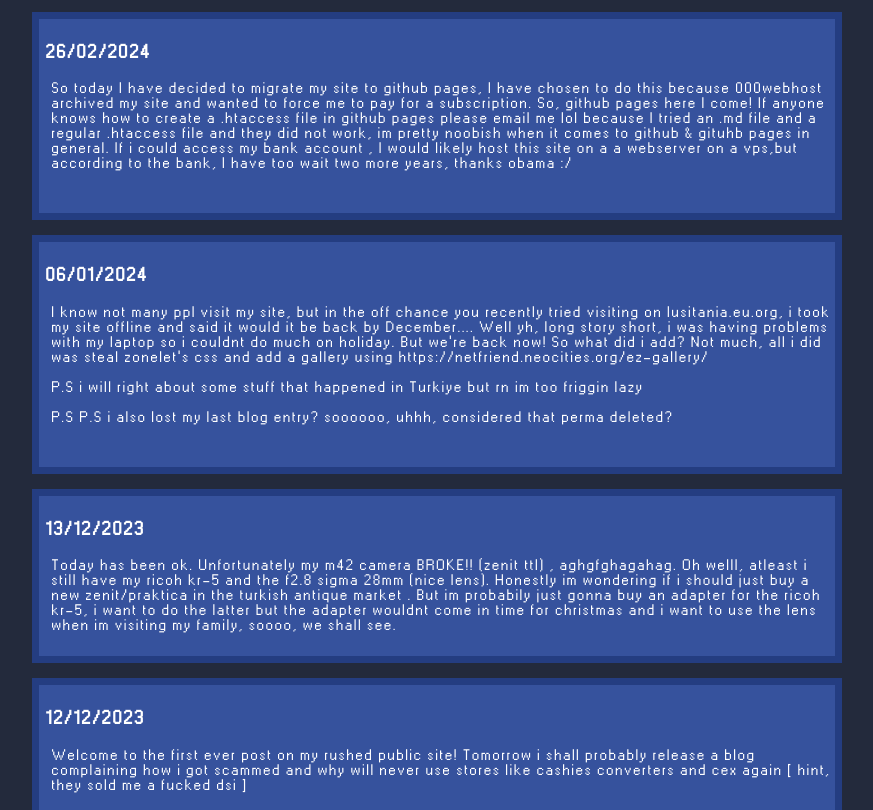
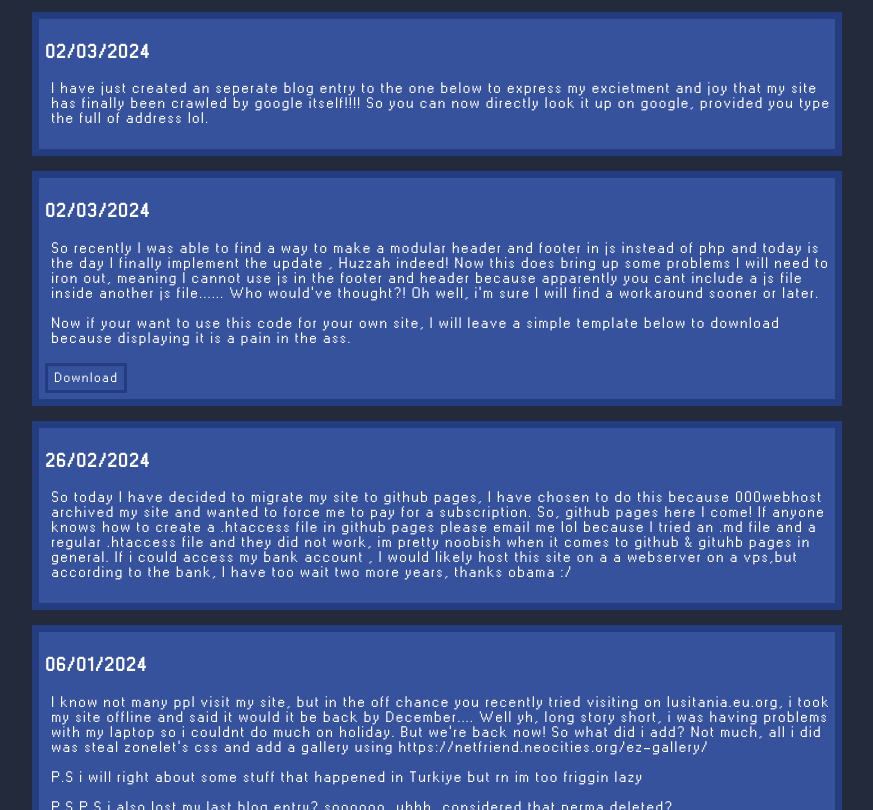
Before and after one commit to mangoman27/thatsite, a plain HTML site: page blog.html in a window 1280 px wide. Shown: the part 652-1462 px from the top of the page, without its empty margins (203-1076 px from the left). Drawn offline with Linux system fonts and the light colour scheme.

Commit message:
Add files via upload

```diff
--- a/blog.html
+++ b/blog.html
@@ -36,13 +36,38 @@
 
 
 		<div class="textbox">
+		 <h3>02/03/2024</h3>
+			<p> I have just created an seperate blog entry to the one below to express my excietment and joy  that my site has finally been crawled by google itself!!!! So you can now directly look it up on google, provided you type the full of address lol.
+			</p>
+
+
+
+		 </div>
+	<br>
+		<div class="textbox">
+		 <h3>02/03/2024</h3>
+			<p>
+
+
+			So recently I was able to find a way to make a modular header and footer in js instead of php and today is the day I finally implement the update ,
+			Huzzah indeed! Now this does bring up some problems I will need to iron out, meaning I cannot use js in the footer and header because apparently you cant
+			include a js file inside another js file...... Who would’ve thought?! Oh well, i’m sure I will find a workaround sooner or later.
+			<br>
+			<br>
+			Now if your want to use this code for your own site, I will leave a simple template below to download because displaying it is a pain in the ass.
+			</p>
+			<button><a href="modular js header and footer.zip">Download</a></button>
+
+
+
+		 </div>
+	<br>
+
+		 <div class="textbox">
 			 <h3>26/02/2024</h3>
 				<p> So today I have decided to migrate my site to github pages, I have chosen to do this because 000webhost archived my site and wanted to force me to pay for a subscription. So, github pages here I come! If anyone knows how to create a .htaccess file in github pages please email
-			me lol because I tried an .md file and a regular .htaccess file and they did not work, im pretty noobish when it comes to github & gituhb pages in general. If i could access my bank account , I would likely host this site on a a webserver on a vps,but according to the bank, I have too wait two more years, thanks obama :/
+					me lol because I tried an .md file and a regular .htaccess file and they did not work, im pretty noobish when it comes to github & gituhb pages in general. If i could access my bank account , I would likely host this site on a a webserver on a vps,but according to the bank, I have too wait two more years, thanks obama :/</p>
 
-		</p>
-
-	 </p>
 
 		 </div>
 
@@ -54,7 +79,6 @@
 				<br><br>P.S P.S i also lost my last blog entry? soooooo, uhhh, considered that perma deleted?
 				</p>
 
-	 </p>
 
 		 </div>
 
@@ -62,19 +86,15 @@
 
 		 <div class="textbox">
 			 <h3>13/12/2023</h3>
-	 <p>Today has been  ok. Unfortunately my m42 camera BROKE!! (zenit ttl) , aghgfghagahag. Oh welll, atleast i still have my  ricoh kr-5 and the f2.8 sigma 28mm (nice lens). Honestly im wondering if i should just buy a new zenit/praktica in the turkish antique market . But im probabily just gonna buy an adapter for the ricoh kr-5, i want to do the latter but the adapter wouldnt come in time for christmas and i want to use the lens when im visiting my family, soooo, we shall see.
-
-
-	 </p>
+				 <p>Today has been  ok. Unfortunately my m42 camera BROKE!! (zenit ttl) , aghgfghagahag. Oh welll, atleast i still have my  ricoh kr-5 and the f2.8 sigma 28mm (nice lens). Honestly im wondering if i should just buy a new zenit/praktica in the turkish antique market . But im probabily just gonna buy an adapter for the ricoh kr-5, i want to do the latter but the adapter wouldnt come in time for christmas and i want to use the lens when im visiting my family, soooo, we shall see.</p>
 
 		 </div>
 	 <br>
 
 		 <div class="textbox">
 			 <h3>12/12/2023</h3>
-	 <p>Welcome to the first ever post on my rushed public site! Tomorrow i shall probably release a blog complaining how i got scammed and why will never use stores like cashies converters and cex again [ hint, they sold me a fucked dsi ]
-
-	 </p>	<img class="img-content" src="content/blog/waaa.gif" style="" alt="noooooo" width="10%" height="">
+				 <p>Welcome to the first ever post on my rushed public site! Tomorrow i shall probably release a blog complaining how i got scammed and why will never use stores like cashies converters and cex again [ hint, they sold me a fucked dsi ]	</p>
+					 <img class="img-content" src="content/blog/waaa.gif" style="" alt="noooooo" width="10%" height="">
 		 </div>
 
     </main>
--- a/css/style.css
+++ b/css/style.css
@@ -1,3 +1,16 @@
+button {
+	border-right-style: solid;
+  border-left-style: solid;
+  border-bottom-style: solid;
+  border-color: #243d81;
+  border-top-style: solid;
+	//border-radius: 0px 0px 15px 15px;
+  background-color: #36529d;
+    	border-width:3px;      padding:6px;
+
+}
+
+
 
 @font-face {
    font-family: myFirstFont;
--- a/header.js
+++ b/header.js
@@ -26,6 +26,11 @@ class Header extends HTMLElement {
 
 	</div>
 	</div>
+
+
+
+
+
 
 	<br>
 
```
Also changed, not shown: index.html (+3 -2 lines), scripts/old_broken_header.js (+9 -0 lines), 1 other file. Lines whose indentation alone changed are shown as unchanged.
